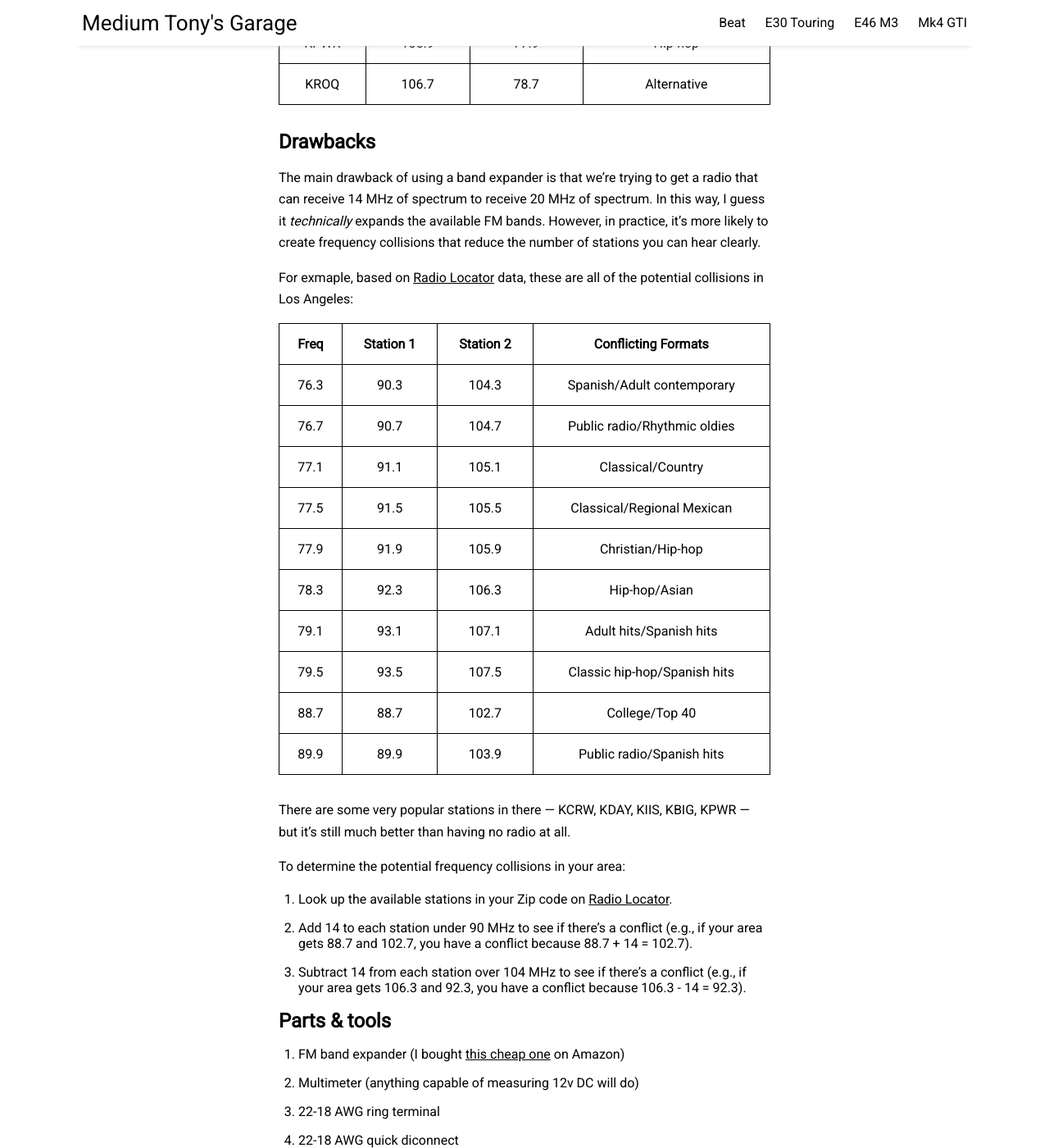
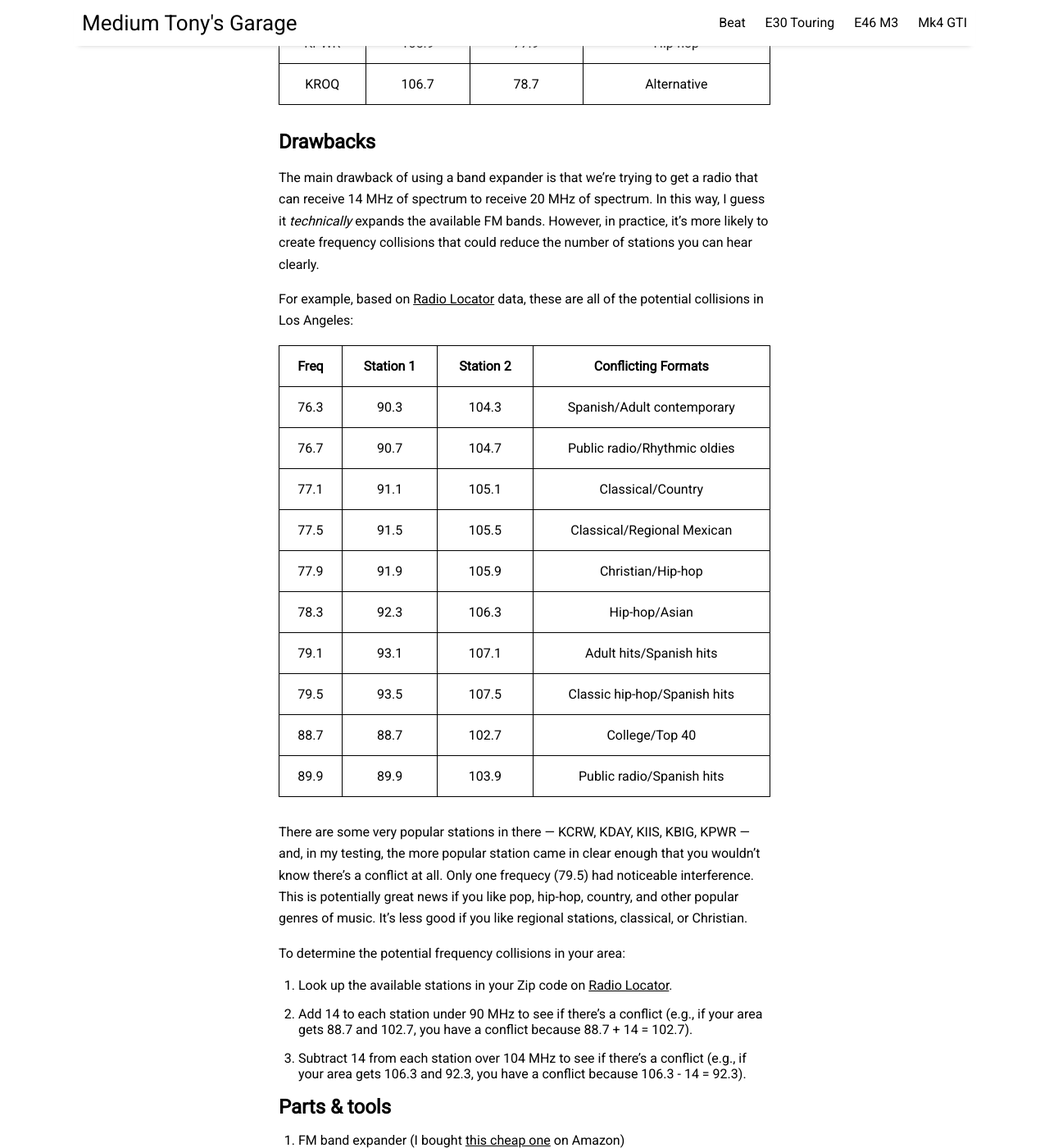
Before and after one commit to prestia/mediumtonys, a Jekyll site: the page built from _posts/2023-8-30-beat-fm-band-expander.md, in a window 1280 px wide and 1400 px high, scrolled down 1845 px. Shown: the whole window at 82% size. Built offline with Jekyll 4.4.1, drawn with Linux system fonts in a browser that asks for light colours; nearby versions of some CDN libraries.

Commit message:
Update 2023-8-30-beat-fm-band-expander.md

```diff
--- a/_posts/2023-8-30-beat-fm-band-expander.md
+++ b/_posts/2023-8-30-beat-fm-band-expander.md
@@ -36,9 +36,9 @@ To make this more concrete, here's how a few LA radio stations would be reduced:
 |  KROQ   |  106.7  |  78.7   | Alternative |
 
 ## Drawbacks
-The main drawback of using a band expander is that we're trying to get a radio that can receive 14 MHz of spectrum to receive 20 MHz of spectrum. In this way, I guess it _technically_ expands the available FM bands. However, in practice, it's more likely to create frequency collisions that reduce the number of stations you can hear clearly.
+The main drawback of using a band expander is that we're trying to get a radio that can receive 14 MHz of spectrum to receive 20 MHz of spectrum. In this way, I guess it _technically_ expands the available FM bands. However, in practice, it's more likely to create frequency collisions that could reduce the number of stations you can hear clearly.
 
-For exmaple, based on [Radio Locator](https://radio-locator.com/cgi-bin/locate?select=city&city=Los%20Angeles&state=CA) data, these are all of the potential collisions in Los Angeles:
+For example, based on [Radio Locator](https://radio-locator.com/cgi-bin/locate?select=city&city=Los%20Angeles&state=CA) data, these are all of the potential collisions in Los Angeles:
 
 | Freq | Station 1 | Station 2 | Conflicting Formats |
 |:-------:|:-------:|:-------:|:-------:|
@@ -53,7 +53,7 @@ For exmaple, based on [Radio Locator](https://radio-locator.com/cgi-bin/locate?s
 | 88.7 | 88.7 | 102.7 | College/Top 40 |
 | 89.9 | 89.9 | 103.9 | Public radio/Spanish hits |
 
-There are some very popular stations in there — KCRW, KDAY, KIIS, KBIG, KPWR — but it's still much better than having no radio at all.
+There are some very popular stations in there — KCRW, KDAY, KIIS, KBIG, KPWR — and, in my testing, the more popular station came in clear enough that you wouldn't know there's a conflict at all. Only one frequecy (79.5) had noticeable interference. This is potentially great news if you like pop, hip-hop, country, and other popular genres of music. It's less good if you like regional stations, classical, or Christian.
 
 To determine the potential frequency collisions in your area:
 1. Look up the available stations in your Zip code on [Radio Locator](https://radio-locator.com/).
```
